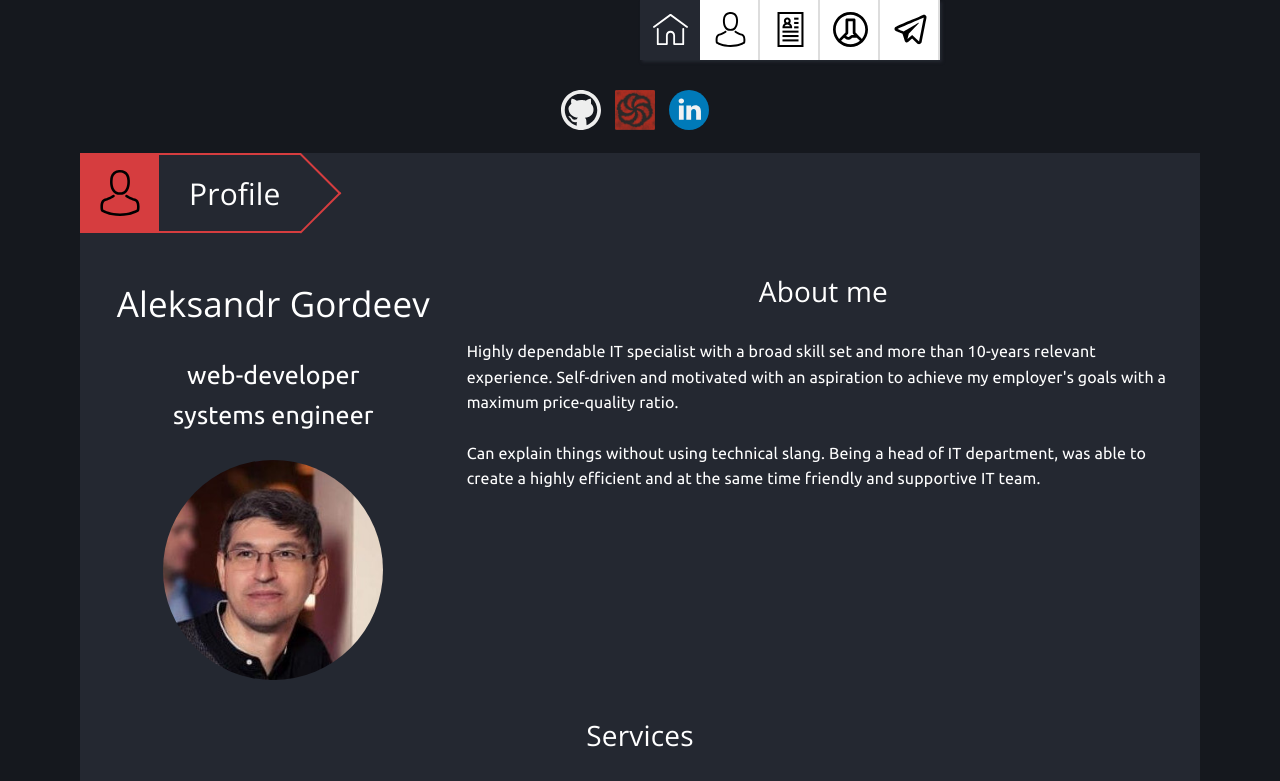
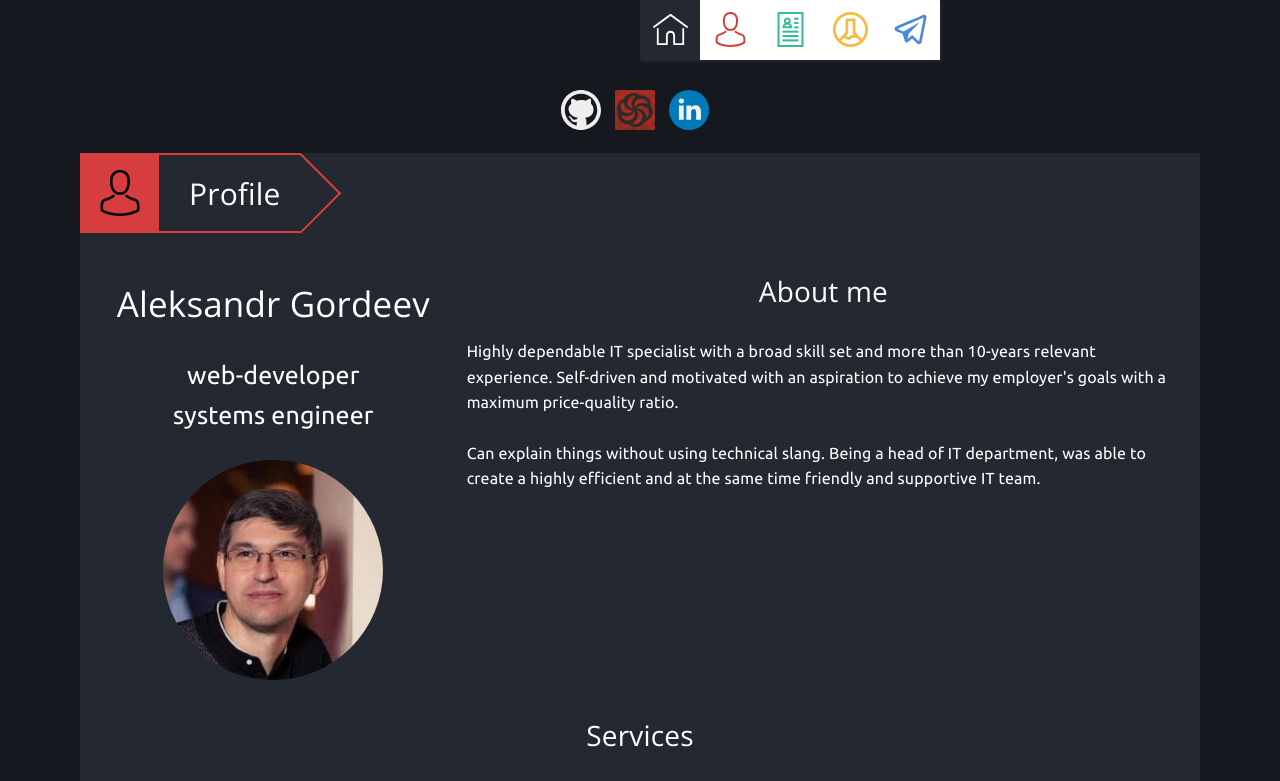
Before and after one commit to razamanaza/agordeev.com, a website: page src/copy/index.html in a window 1280 px wide. Shown: the top 781 px of the page. Drawn offline with nearby package versions, Linux system fonts and the light colour scheme; files that its build step writes are made by us from their sources; files whose address does not match are found by name.

Commit message:
Make color icons in mainnav

```diff
--- a/src/sass/components/_mainnav.scss
+++ b/src/sass/components/_mainnav.scss
@@ -25,7 +25,6 @@
     width: $mainnav-size;
     height: $mainnav-size;
     background-color: $main-color;
-    border-right: 2px solid #ddd;
     position: relative;
     &::before {
       content: "";
@@ -51,17 +50,17 @@
 }
 
 .nav-profile a::before {
-  background-image: url('../img/profile.svg');
+  background-image: url('../img/profile-color.svg');
 }
 
 .nav-resume a::before {
-  background-image: url('../img/resume.svg');
+  background-image: url('../img/resume-color.svg');
 }
 
 .nav-portfolio a::before {
-  background-image: url('../img/portfolio.svg');
+  background-image: url('../img/portfolio-color.svg');
 }
 
 .nav-contact a::before {
-  background-image: url('../img/contact.svg');
+  background-image: url('../img/contact-color.svg');
 }
```
Also changed, not shown: src/img/contact-color.svg (added), src/img/portfolio-color.svg (added), src/img/profile-color.svg (added), src/img/resume-color.svg (added).
